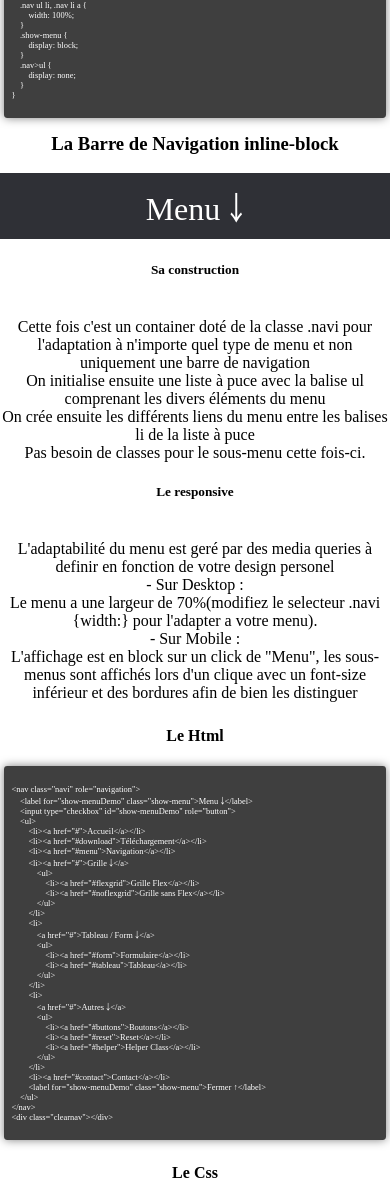
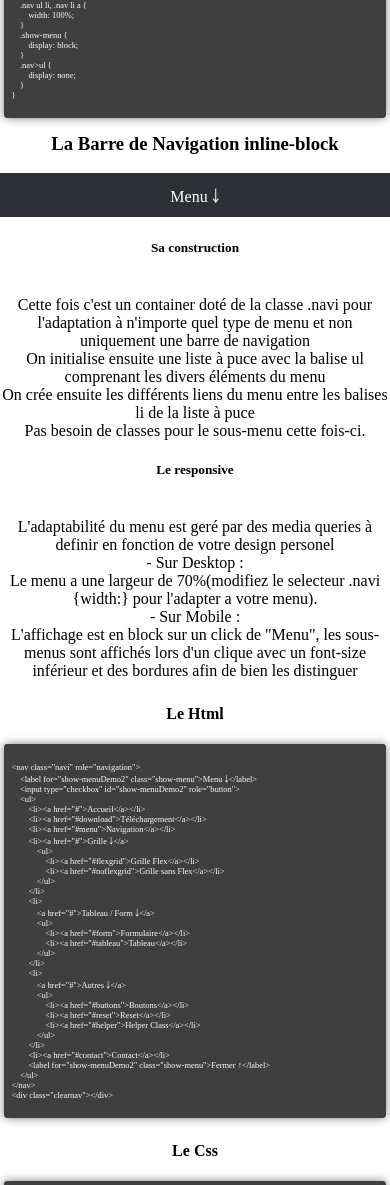
Before and after one commit to Darkilen/SimplonStrap, a plain HTML site: page index.html in a window 390 px wide. Shown: the part 2125-3310 px from the top of the page. Drawn offline with Linux system fonts and the light colour scheme; files that its build step writes are made by us from their sources; files whose address does not match are found by name.

Commit message:
nav inline fonctionne

```diff
--- a/index.html
+++ b/index.html
@@ -201,8 +201,8 @@
                 </div>
                 <h3> La Barre de Navigation inline-block </h3>
                 <nav class="navi" role="navigation">
-                    <label for="show-menuDemo" class="show-menu">Menu ￬</label>
-                    <input type="checkbox" id="show-menuDemo" role="button">
+                    <label for="show-menuDemo2" class="show-menu">Menu ￬</label>
+                    <input type="checkbox" id="show-menuDemo2" role="button">
                     <ul>
                         <li><a href="#">Accueil</a></li>
                         <li><a href="#download">Téléchargement</a></li>
@@ -229,7 +229,7 @@
                             </ul>
                         </li>
                         <li><a href="#contact">Contact</a></li>
-                        <label for="show-menuDemo" class="show-menu">Fermer ↑</label>
+                        <label for="show-menuDemo2" class="show-menu">Fermer ↑</label>
                     </ul>
                 </nav>
 
@@ -247,8 +247,8 @@
                         <h4> Le Html </h4>
                         <code>
 &ltnav class="navi" role="navigation"&gt
-    &ltlabel for="show-menuDemo" class="show-menu"&gtMenu ￬&lt/label&gt
-    &ltinput type="checkbox" id="show-menuDemo" role="button"&gt
+    &ltlabel for="show-menuDemo2" class="show-menu"&gtMenu ￬&lt/label&gt
+    &ltinput type="checkbox" id="show-menuDemo2" role="button"&gt
     &ltul&gt
         &ltli&gt&lta href="#"&gtAccueil&lt/a&gt&lt/li&gt
         &ltli&gt&lta href="#download"&gtTéléchargement&lt/a&gt&lt/li&gt
@@ -275,7 +275,7 @@
             &lt/ul&gt
         &lt/li&gt
         &ltli&gt&lta href="#contact"&gtContact&lt/a&gt&lt/li&gt
-        &ltlabel for="show-menuDemo" class="show-menu"&gtFermer ↑&lt/label&gt
+        &ltlabel for="show-menuDemo2" class="show-menu"&gtFermer ↑&lt/label&gt
     &lt/ul&gt
 &lt/nav&gt
 &ltdiv class="clearnav"&gt&lt/div&gt
@@ -372,7 +372,6 @@
 
 @media screen and (max-width: 1000px) {
     .navi {
-        font-size: 2em;
         width: 100%;
     }
     .navi ul li, .nav li a {
--- a/simplonstrap.css
+++ b/simplonstrap.css
@@ -426,13 +426,8 @@ code {
     display: block;
 }
 
-.clearnav {
-    padding-top: 50px;
-}
-
 @media screen and (max-width: 1000px) {
     .navi {
-        font-size: 2em;
         width: 100%;
     }
     .navi ul li, .nav li a {
```
